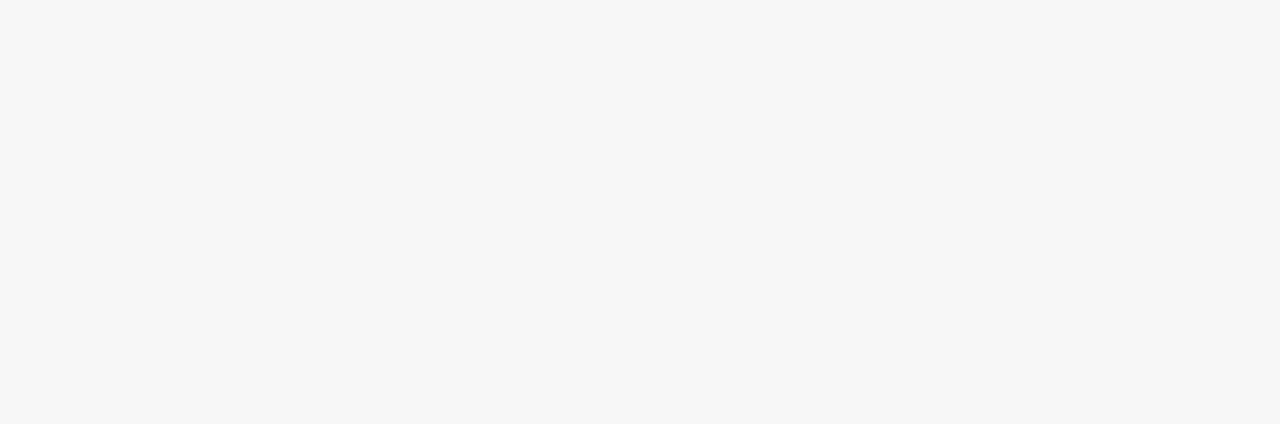
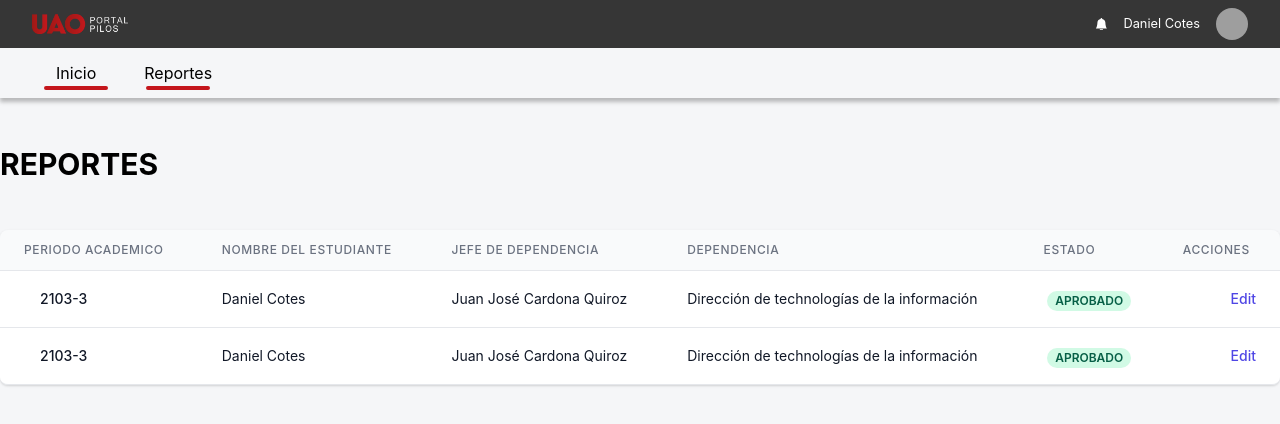
Before and after one commit to JuanEZuluaga/proyecto_final_web, a React (Create React App) app: page /reports in a window 1280 px wide. Before the commit this address had no page. Shown: the top 424 px of the page. Built offline with nearby package versions, Linux system fonts and the light colour scheme; grey boxes are pictures that could not be loaded.

Commit message:
bugfix en rutas del proyecto y creación de la página de Reportes

```diff
--- a/src/App.js
+++ b/src/App.js
@@ -3,6 +3,7 @@ import './App.css';
 import Calendar from './pages/Calendar';
 import Home from './pages/Home';
 import Login from './pages/Login'
+import Reportes from './pages/Reportes';
 
 
 function App() {
@@ -10,9 +11,10 @@ function App() {
     <div className="App">
       <Routes>
         <Route path="/" element={<Login />} />
-        <Route path="/Home" element={<Home />} />
+        <Route path="/home" element={<Home />} />
         <Route path="/login" element={<Login />} />
         <Route path="/calendar" element={<Calendar />} />
+        <Route path="/reports" element={<Reportes />} />
       </Routes>
     </div>
   );
--- /dev/null
+++ b/src/pages/Reportes.js
@@ -0,0 +1,109 @@
+import { Fragment } from "react"
+import Navlayout from "../layout/Navlayout"
+
+const Reportes = () => {
+
+    const students = [
+        {
+            name: 'Daniel Cotes',
+            jefe: 'Juan José Cardona Quiroz',
+            periodo: '2103-3',
+            estado: 'Aprobado',
+            dependencia: 'Dirección de technologías de la información',
+            role: 'Admin',
+            email: 'jane.cooper@example.com',
+        },
+        {
+            name: 'Daniel Cotes',
+            jefe: 'Juan José Cardona Quiroz',
+            periodo: '2103-3',
+            estado: 'Aprobado',
+            dependencia: 'Dirección de technologías de la información',
+            role: 'Admin',
+            email: 'jane.cooper@example.com',
+        },
+
+    ]
+
+    return (
+        <Fragment>
+            <Navlayout>
+                <div className='container mx-auto'>
+                    <div className='text-3xl font-bold text-left py-12'>REPORTES</div>
+                    <div className="shadow overflow-hidden border-b border-gray-200 sm:rounded-lg">
+                        <table className="min-w-full divide-y divide-gray-200">
+                            <thead className="bg-gray-50">
+                                <tr>
+                                    <th
+                                        scope="col"
+                                        className="px-6 py-3 text-left text-xs font-medium text-gray-500 uppercase tracking-wider"
+                                    >
+                                        Periodo Academico
+                                    </th>
+                                    <th
+                                        scope="col"
+                                        className="px-6 py-3 text-left text-xs font-medium text-gray-500 uppercase tracking-wider"
+                                    >
+                                        Nombre del Estudiante
+                                    </th>
+                                    <th
+                                        scope="col"
+                                        className="px-6 py-3 text-left text-xs font-medium text-gray-500 uppercase tracking-wider"
+                                    >
+                                        Jefe de Dependencia
+                                    </th>
+                                    <th
+                                        scope="col"
+                                        className="px-6 py-3 text-left text-xs font-medium text-gray-500 uppercase tracking-wider"
+                                    >
+                                        Dependencia
+                                    </th>
+                                    <th
+                                        scope="col"
+                                        className="px-6 py-3 text-left text-xs font-medium text-gray-500 uppercase tracking-wider"
+                                    >
+                                        Estado
+                                    </th>
+                                    <th
+                                        scope="col"
+                                        className="px-6 py-3 text-left text-xs font-medium text-gray-500 uppercase tracking-wider"
+                                    >
+                                        Acciones
+                                    </th>
+                                </tr>
+                            </thead>
+                            <tbody className="bg-white divide-y divide-gray-200">
+                                {students.map((student) => (
+                                    <tr key={student.email}>
+                                        <td className="px-6 py-4 whitespace-nowrap">
+                                            <div className="flex items-center">
+                                                <div className="ml-4">
+                                                    <div className="text-sm font-medium text-gray-900">{student.periodo}</div>
+                                                </div>
+                                            </div>
+                                        </td>
+                                        <td className="px-6 py-4 whitespace-nowrap text-left text-sm text-gray-900">{student.name}</td>
+                                        <td className="px-6 py-4 whitespace-nowrap text-left text-sm text-gray-900">{student.jefe}</td>
+                                        <td className="px-6 py-4 whitespace-nowrap text-left text-sm text-gray-900">{student.dependencia}</td>
+                                        <td className="px-6 py-4 whitespace-nowrap">
+                                            <span className="px-2 inline-flex uppercase text-xs leading-5 font-semibold rounded-full bg-green-100 text-green-800">
+                                                {student.estado}
+                                            </span>
+                                        </td>
+                                        <td className="px-6 py-4 whitespace-nowrap text-right text-sm font-medium">
+                                            <a href="#" className="text-indigo-600 hover:text-indigo-900">
+                                                Edit
+                                            </a>
+                                        </td>
+                                    </tr>
+                                ))}
+                            </tbody>
+                        </table>
+                    </div>
+                </div>
+            </Navlayout>
+        </Fragment>
+    )
+}
+
+export default Reportes
--- a/src/pages/login.js
+++ b/src/pages/login.js
@@ -30,7 +30,7 @@ const Login = () => {
 
     return (
         <>
-            {loggedIn ? <Navigate to='/Home' />
+            {loggedIn ? <Navigate to='/home' />
                 :
                 <div className='flex flex-row h-screen overflow-hiddedn'>
 
```
